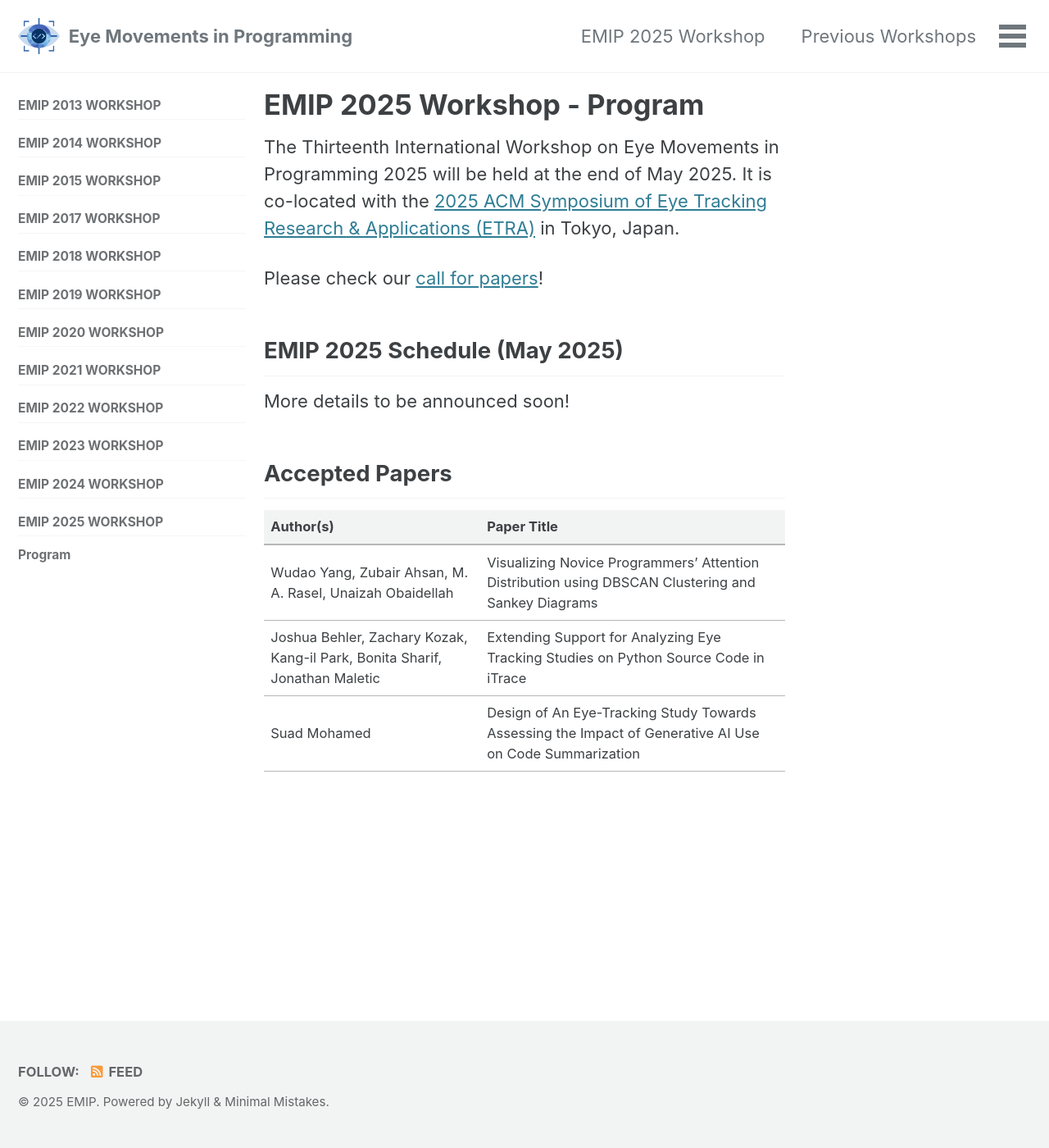
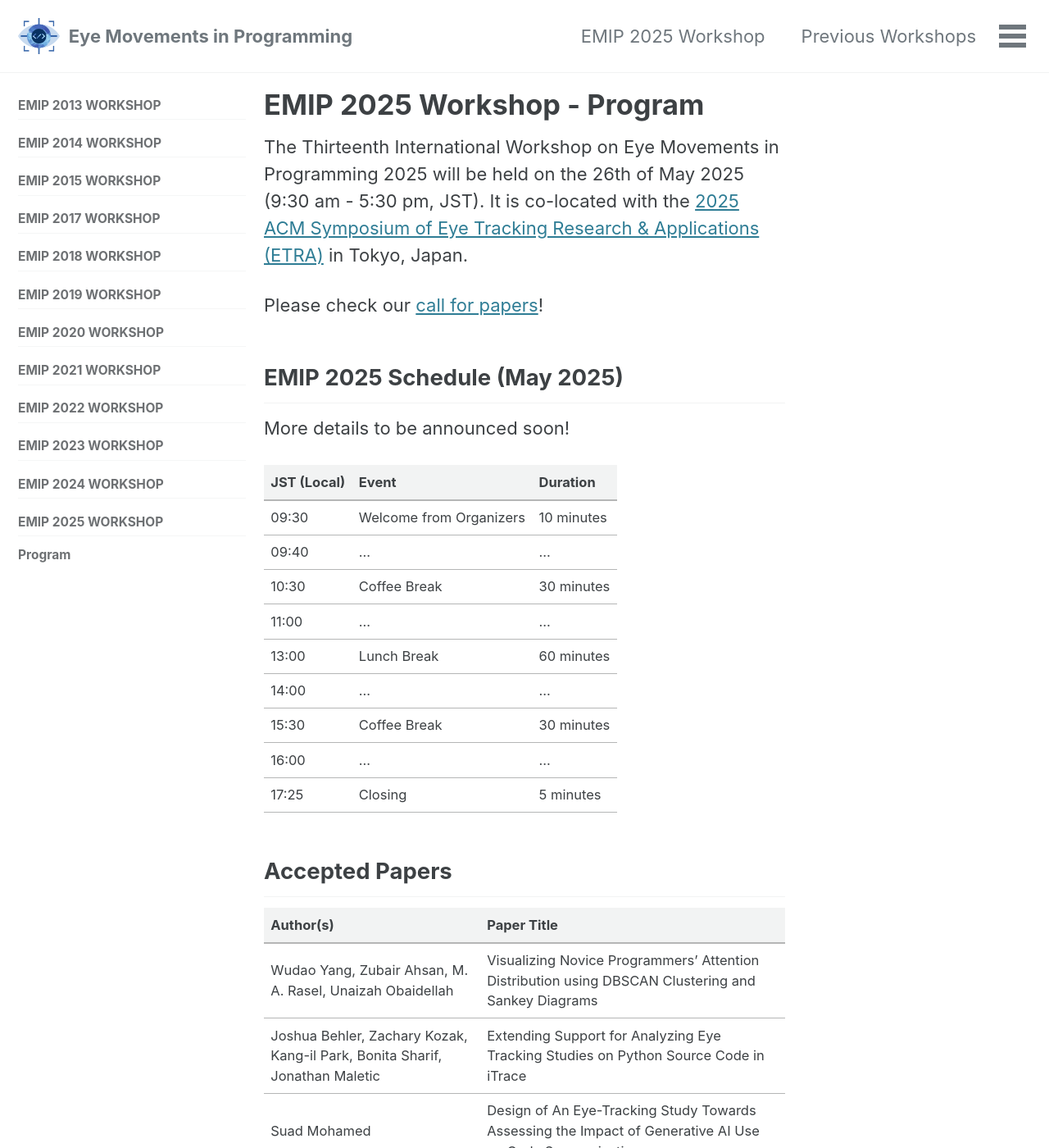
Before and after one commit to EMIPws/emipws.github.io, a Jekyll site: the page built from pages/workshop/emip-2025-program.md, in a window 1280 px wide and 1400 px high. Shown: the whole window at 82% size. Built offline with Jekyll 4.4.1, drawn with Linux system fonts in a browser that asks for light colours; cached includes are drawn as plain includes.

Commit message:
Update emip-2025-program.md

```diff
--- a/pages/workshop/emip-2025-program.md
+++ b/pages/workshop/emip-2025-program.md
@@ -7,13 +7,25 @@ sidebar:
   nav: "emip-2025"
 ---
 
-The Thirteenth International Workshop on Eye Movements in Programming 2025 will be held at the end of May 2025. It is co-located with the [2025 ACM Symposium of Eye Tracking Research & Applications (ETRA)](http://etra.acm.org/2025/) in Tokyo, Japan.
+The Thirteenth International Workshop on Eye Movements in Programming 2025 will be held on the 26th of May 2025 (9:30 am - 5:30 pm, JST). It is co-located with the [2025 ACM Symposium of Eye Tracking Research & Applications (ETRA)](http://etra.acm.org/2025/) in Tokyo, Japan.
 
 Please check our [call for papers](/workshop/emip-2025/)!
 
 ## EMIP 2025 Schedule (May 2025)
 
 More details to be announced soon!
+
+| JST (Local) | Event | Duration |
+| --- | --- | --- |
+| 09:30 | Welcome from Organizers | 10 minutes |
+| 09:40 | ... | ... |
+| 10:30 | Coffee Break | 30 minutes |
+| 11:00 | ... | ... |
+| 13:00 | Lunch Break | 60 minutes |
+| 14:00 | ... | ... |
+| 15:30 | Coffee Break | 30 minutes |
+| 16:00 | ... | ... |
+| 17:25 | Closing | 5 minutes |
 
 
 ## Accepted Papers
```
